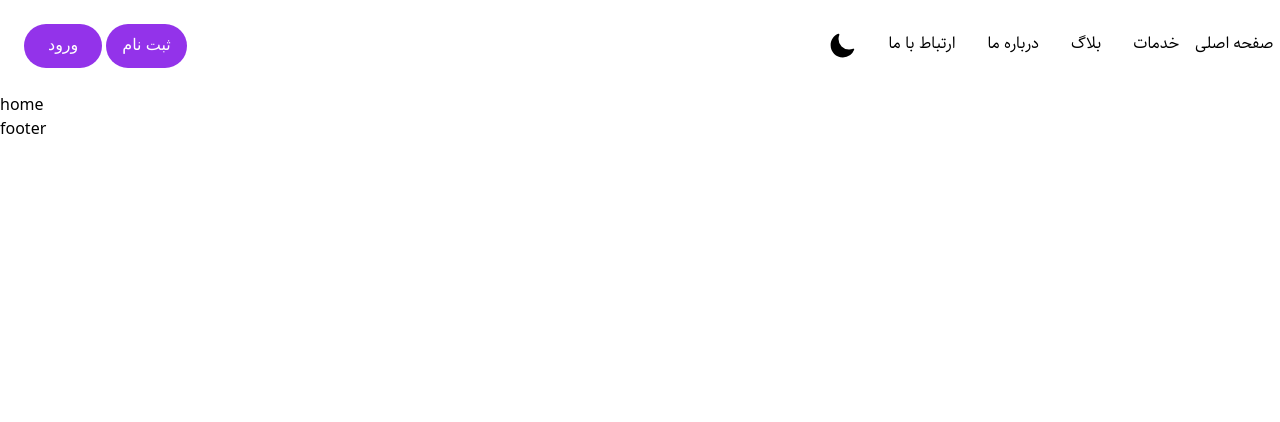
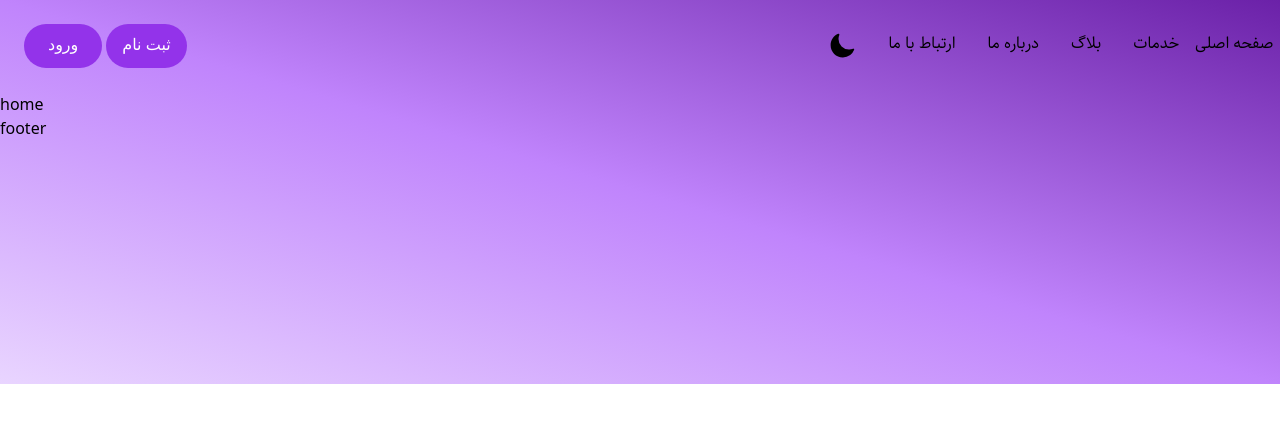
Before and after one commit to Radmehrr/simcart-shop-nextjs, a Next.js app: page / in a window 1280 px wide. Shown: the top 422 px of the page. Built offline with nearby package versions, Linux system fonts and the light colour scheme.

Commit message:
feat: dark mode

```diff
--- a/components/layout/layout.tsx
+++ b/components/layout/layout.tsx
@@ -3,7 +3,7 @@ import { Navbar } from "./navbar";
 
 const Layout = ({ children }: any) => {
   return (
-    <div>
+    <div className="bg-gradient-to-tr from-purple-200 via-purple-400 to-purple-800 dark:bg-gradient-to-bl dark:from-gray-700 dark:via-gray-900 dark:to-black h-96">
       <section>
         <Navbar />
       </section>
```
